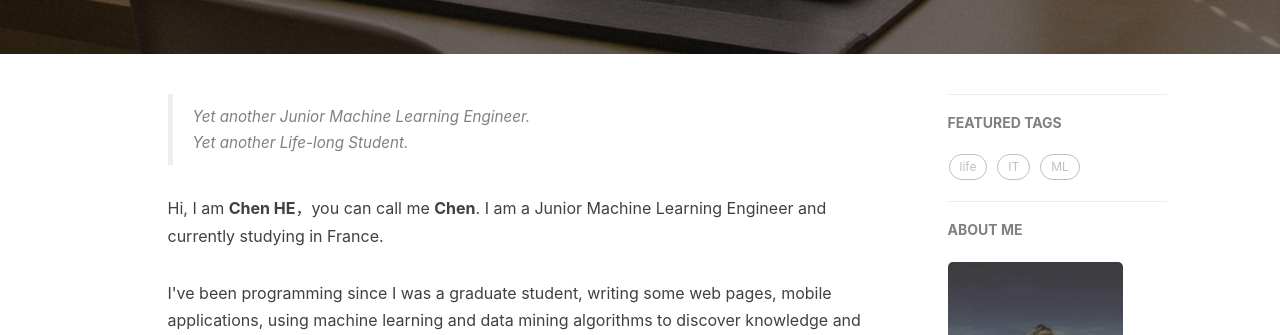
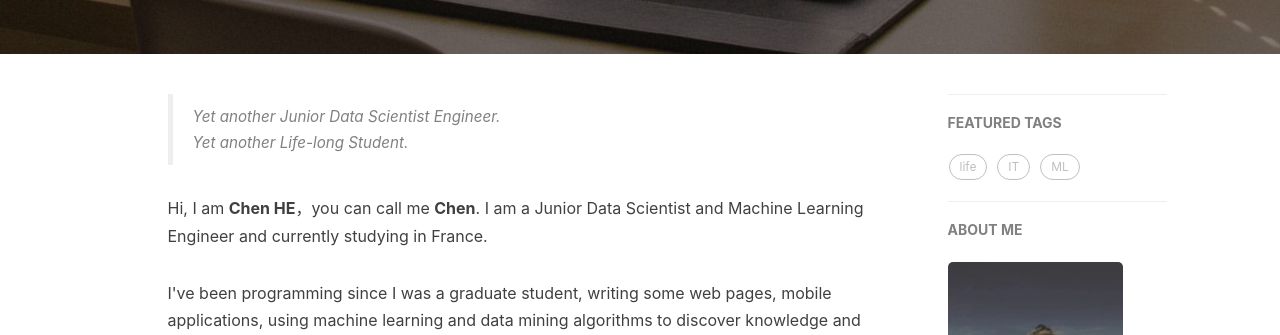
Before and after one commit to he-chen-95/he-chen-95.github.io, a Jekyll site: the page built from about.html, in a window 1280 px wide. Shown: the part 364-699 px from the top of the page. Built offline with Jekyll 4.4.1, drawn with Linux system fonts in a browser that asks for light colours; nearby versions of some CDN libraries; comment, search, counter and statistics services are not loaded.

Commit message:
Update about.html

```diff
--- a/about.html
+++ b/about.html
@@ -13,10 +13,10 @@ header-img: "img/home-bg-o.jpg"
 
 <!-- English Version -->
 <div class="en post-container">
-    <blockquote><p>Yet another Junior Machine Learning Engineer. <br>
+    <blockquote><p>Yet another Junior Data Scientist Engineer. <br>
     Yet another Life-long Student.</p></blockquote>
 
-    <p> Hi, I am <strong>Chen HE</strong>，you can call me <strong>Chen</strong>. I am a Junior Machine Learning Engineer and currently studying in France.</p>
+    <p> Hi, I am <strong>Chen HE</strong>，you can call me <strong>Chen</strong>. I am a Junior Data Scientist and Machine Learning Engineer and currently studying in France.</p>
 
     <p> I've been programming since I was a graduate student, writing some web pages, mobile applications, using machine learning and data mining algorithms to discover knowledge and patterns from some pulicly available datasets. My first internship was the development of a mobile app.</p>
 
```
